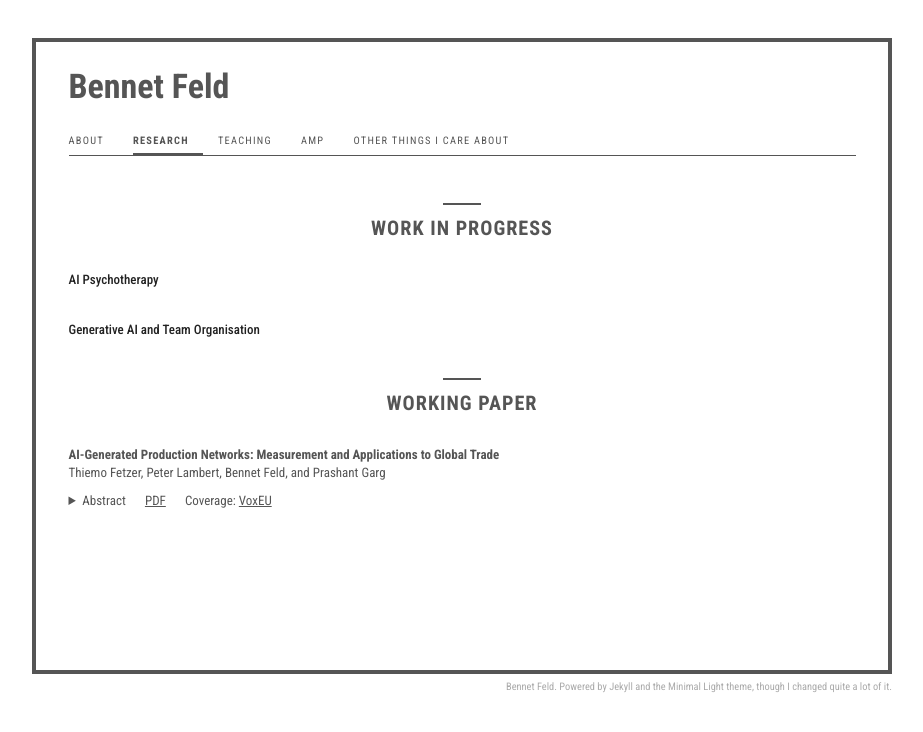
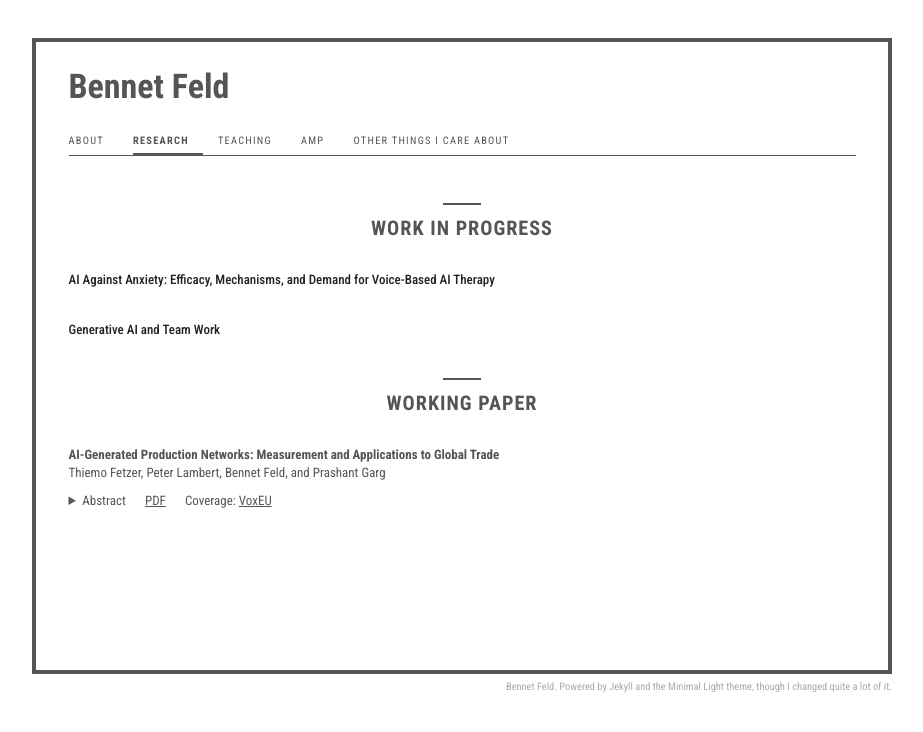
Before and after one commit to blfeld/blfeld.github.com, a Jekyll site: the page built from research.md, in a window 1280 px wide. Shown: the top 732 px of the page, without its empty margins (178-1101 px from the left). Built offline with Jekyll 4.4.1, drawn with Linux system fonts in a browser that asks for light colours; a style sheet for code colours, icons or effects is not loaded.

Commit message:
Update work in progress titles

```diff
--- a/research.md
+++ b/research.md
@@ -5,8 +5,8 @@ title: Research
 
 ## Work in Progress
 
-**AI Psychotherapy**
+**AI Against Anxiety: Efficacy, Mechanisms, and Demand for Voice-Based AI Therapy**
 
-**Generative AI and Team Organisation**
+**Generative AI and Team Work**
 
 {% include_relative _includes/publications.md %}
```
